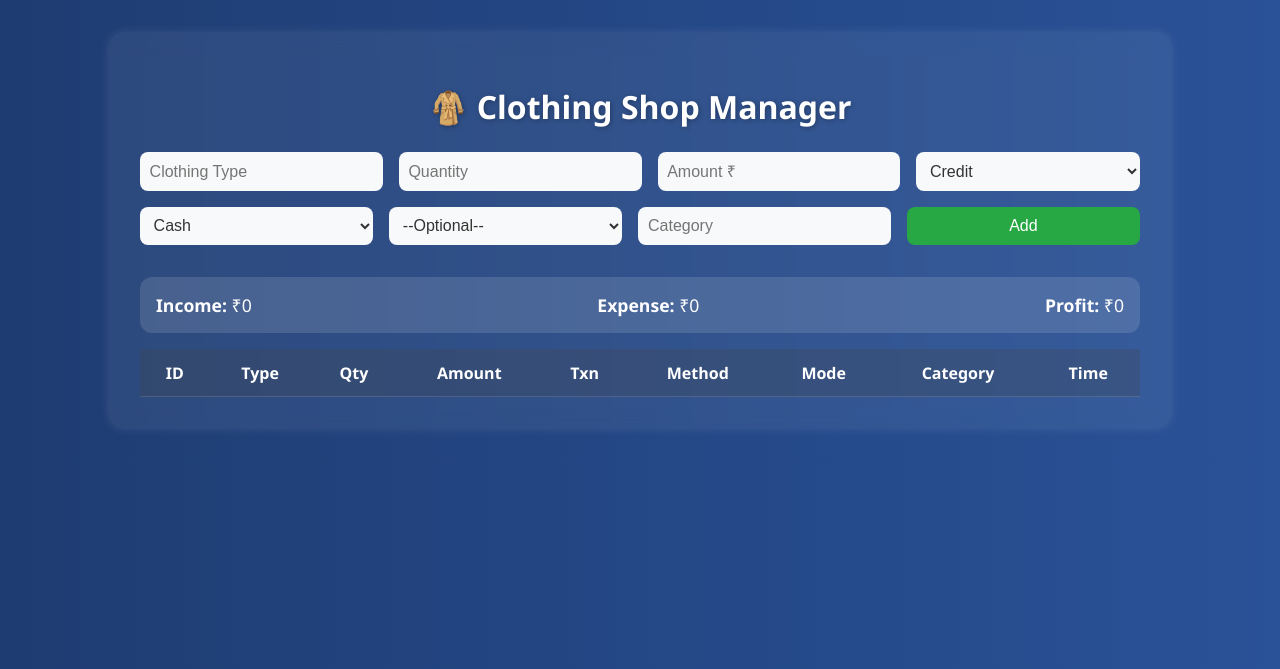
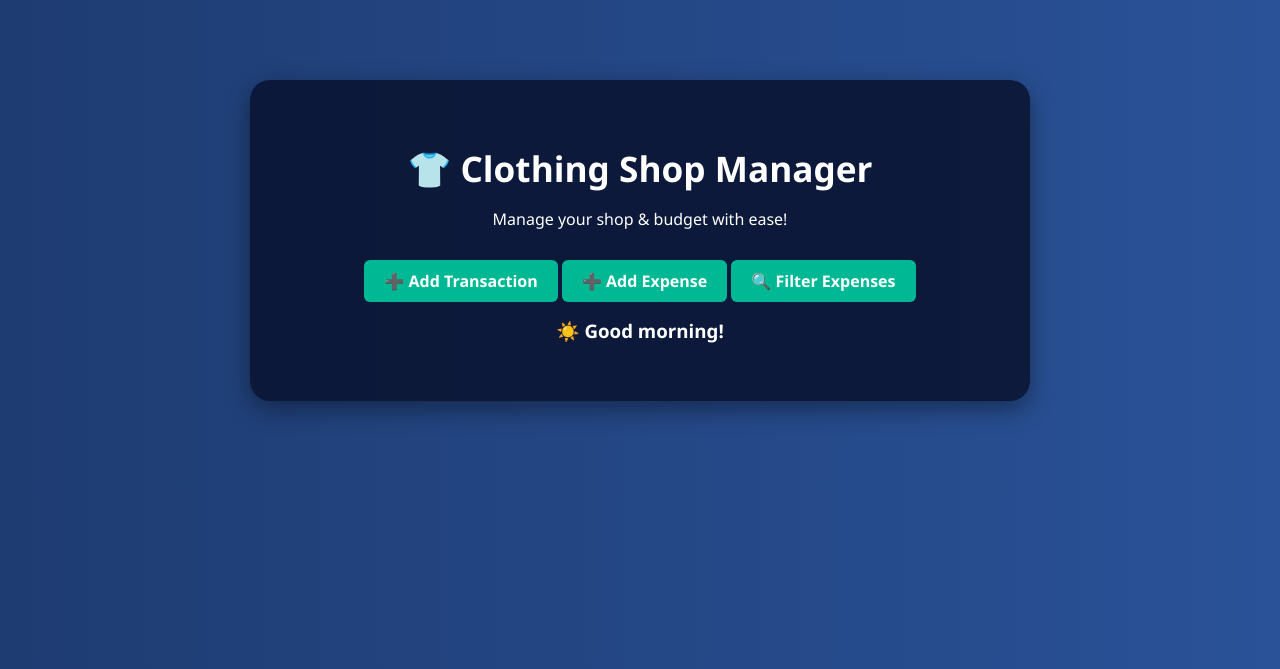
Before and after one commit to Irenesabu28/BUDDGET-TRACKER, a Flask app: page / in a window 1280 px wide. Shown: the top 669 px of the page. Run offline with Flask 3, Linux system fonts and the light colour scheme; data that the repository does not hold is empty; some libraries are stand-ins or nearby versions.

Commit message:
fuctioning mode

```diff
--- a/Static/script.js
+++ /dev/null
@@ -1,48 +0,0 @@
-document.addEventListener("DOMContentLoaded", () => {
-    const form = document.getElementById("transactionForm");
-    const tableBody = document.getElementById("transactionTableBody");
-    const incomeEl = document.getElementById("income");
-    const expenseEl = document.getElementById("expense");
-    const profitEl = document.getElementById("profit");
-
-    const fetchData = async () => {
-        const res = await fetch("/api/transactions");
-        const data = await res.json();
-
-        // Clear table
-        tableBody.innerHTML = "";
-        data.transactions.forEach(tx => {
-            const row = `<tr>
-                <td>${tx[0]}</td><td>${tx[1]}</td><td>${tx[2]}</td>
-                <td>₹${tx[3]}</td><td>${tx[4]}</td><td>${tx[5]}</td>
-                <td>${tx[6] || "-"}</td><td>${tx[7]}</td><td>${tx[8]}</td>
-            </tr>`;
-            tableBody.innerHTML += row;
-        });
-
-        incomeEl.textContent = data.summary.income;
-        expenseEl.textContent = data.summary.expense;
-        profitEl.textContent = data.summary.profit;
-    };
-
-    form.addEventListener("submit", async (e) => {
-        e.preventDefault();
-
-        const formData = new FormData(form);
-        const data = Object.fromEntries(formData.entries());
-
-        data.quantity = parseInt(data.quantity);
-        data.amount = parseFloat(data.amount);
-
-        await fetch("/api/transactions", {
-            method: "POST",
-            headers: { "Content-Type": "application/json" },
-            body: JSON.stringify(data)
-        });
-
-        form.reset();
-        fetchData();
-    });
-
-    fetchData();
-});
--- a/Static/style.css
+++ b/Static/style.css
@@ -1,110 +1,121 @@
 body {
+  margin: 0;
+  padding: 0;
   font-family: 'Segoe UI', Tahoma, Geneva, Verdana, sans-serif;
   background: linear-gradient(to right, #1e3c72, #2a5298);
   color: #fff;
-    margin: 0;
-    padding: 0;
 }
 
 .container {
-    max-width: 1000px;
-    margin: 2rem auto;
-    padding: 2rem;
-    background: #ffffff10;
-    border-radius: 16px;
-    box-shadow: 0 0 10px rgba(255, 255, 255, 0.1);
-    backdrop-filter: blur(10px);
+  max-width: 700px;
+  margin: 80px auto;
+  padding: 40px;
+  background-color: rgba(10, 20, 50, 0.9);
+  border-radius: 20px;
+  box-shadow: 0 8px 24px rgba(0,0,0,0.4);
+  text-align: center;
 }
 
 h1 {
-    text-align: center;
-    margin-bottom: 1.5rem;
+  font-size: 2.2rem;
+  margin-bottom: 10px;
   color: #ffffff;
-    text-shadow: 1px 1px 5px rgba(0, 0, 0, 0.3);
+}
+
+h2 {
+  font-size: 1.4rem;
+  margin-bottom: 20px;
+  color: #e0e0e0;
 }
 
 form {
   display: flex;
-    flex-wrap: wrap;
-    gap: 1rem;
-    margin-bottom: 2rem;
+  flex-direction: column;
+  gap: 15px;
+  margin-top: 20px;
 }
 
-form input,
-form select,
-form button {
-    padding: 0.6rem;
+input, select, textarea {
+  padding: 10px;
+  font-size: 1rem;
+  border-radius: 8px;
   border: none;
-    border-radius: 8px;
-    font-size: 1rem;
-    flex: 1 1 200px;
   outline: none;
+  width: 100%;
+  box-sizing: border-box;
 }
 
-form input,
-form select {
-    background-color: #f8f9fa;
-    color: #333;
+button {
+  padding: 12px 24px;
+  font-size: 1rem;
+  background-color: #00b894;
+  color: white;
+  border: none;
+  border-radius: 10px;
+  cursor: pointer;
+  transition: background 0.3s ease, transform 0.2s;
 }
 
-form button {
-    background-color: #28a745;
+button:hover {
+  background-color: #019875;
+  transform: scale(1.05);
+}
+
+/* Home Page Action Buttons */
+.button-group {
+  margin-top: 30px;
+}
+
+.action-button {
+  background-color: #00b894;
   color: white;
-    cursor: pointer;
+  padding: 10px 20px;
+  border: none;
+  border-radius: 6px;
+  text-decoration: none;
+  font-weight: bold;
+  display: inline-block;
   transition: background-color 0.3s ease;
 }
 
-form button:hover {
-    background-color: #218838;
+.action-button:hover {
+  background-color: #019875;
 }
 
-.summary {
-    display: flex;
-    justify-content: space-between;
-    background-color: #ffffff20;
-    padding: 1rem;
-    border-radius: 12px;
-    margin-bottom: 1rem;
-    text-align: center;
+
+/* Back to home button */
+.back-home-btn {
+  display: inline-block;
+  margin-top: 25px;
+  padding: 10px 20px;
+  background-color: #ff7675;
+  color: white;
+  text-decoration: none;
+  border-radius: 8px;
+  font-weight: bold;
+  transition: background 0.3s ease, transform 0.2s;
 }
 
-.summary p {
-    font-size: 1.1rem;
-    margin: 0;
+.back-home-btn:hover {
+  background-color: #d63031;
+  transform: scale(1.05);
 }
 
+/* Expenses Table */
 table {
   width: 100%;
   border-collapse: collapse;
-    background-color: #ffffff15;
+  margin-top: 30px;
+}
+
+th, td {
+  padding: 12px 16px;
+  border-bottom: 1px solid #ccc;
+  text-align: center;
   color: #fff;
 }
 
-thead {
-    background-color: #00000030;
+th {
+  background-color: #34495e;
+  color: #ecf0f1;
 }
-
-th, td {
-    padding: 0.8rem;
-    text-align: center;
-    border-bottom: 1px solid #ffffff20;
-}
-
-tr:hover {
-    background-color: #ffffff10;
-}
-
-@media screen and (max-width: 768px) {
-    form {
-        flex-direction: column;
-    }
-
-    .summary {
-        flex-direction: column;
-        gap: 0.5rem;
-    }
-
-    th, td {
-        font-size: 0.9rem;
-    }
-}
--- a/app.py
+++ b/app.py
@@ -1,60 +1,102 @@
-from flask import Flask, render_template, request, jsonify
+from flask import Flask, render_template, request, redirect, url_for
 import psycopg2
-from datetime import datetime
+from psycopg2.extras import RealDictCursor
 
 app = Flask(__name__)
 
+# Database connection config
 DB_CONFIG = {
+    'dbname': 'your_database_name',
+    'user': 'your_db_user',
+    'password': 'root',
     'host': 'localhost',
-    'user': 'postgres',
-    'password': 'root',
-    'database': 'budget_db'
+    'port': '5432'
 }
 
 def get_db_connection():
-    return psycopg2.connect(**DB_CONFIG)
+    return psycopg2.connect(**DB_CONFIG, cursor_factory=RealDictCursor)
 
 @app.route('/')
 def index():
     return render_template('index.html')
 
-@app.route('/api/transactions', methods=['GET', 'POST'])
-def transactions():
-    conn = get_db_connection()
-    cur = conn.cursor()
+@app.route('/add_transaction', methods=['GET', 'POST'])
+def add_transaction():
+    if request.method == 'POST':
+        data = request.form
+        try:
+            conn = get_db_connection()
+            cur = conn.cursor()
+            cur.execute("""
+                INSERT INTO transactions
+                (item, amount, transaction_type, payment_method, mode_of_transaction, date)
+                VALUES (%s, %s, %s, %s, %s, %s)
+            """, (
+                data['item'],
+                float(data['amount']),
+                data['transaction_type'],
+                data['payment_method'],
+                data['mode_of_transaction'],
+                data['date']
+            ))
+            conn.commit()
+            cur.close()
+            conn.close()
+            return redirect(url_for('index'))
+        except Exception as e:
+            return f"Error: {e}"
+    return render_template('add_transactions.html')
 
+@app.route('/add_expense', methods=['GET', 'POST'])
+def add_expense():
     if request.method == 'POST':
-        data = request.json
-        cur.execute('''
-            INSERT INTO transactions (clothing_type, quantity, amount, transaction_type,
-                payment_method, mode_of_transaction, category, timestamp)
-            VALUES (%s, %s, %s, %s, %s, %s, %s, %s)
-        ''', (
-            data['clothing_type'], data['quantity'], data['amount'], data['transaction_type'],
-            data['payment_method'], data['mode_of_transaction'] or None, data['category'], datetime.now()
-        ))
-        conn.commit()
+        data = request.form
+        try:
+            conn = get_db_connection()
+            cur = conn.cursor()
+            cur.execute("""
+                INSERT INTO expenses (category, amount, date, description)
+                VALUES (%s, %s, %s, %s)
+            """, (
+                data['category'],
+                float(data['amount']),
+                data['date'],
+                data['description']
+            ))
+            conn.commit()
+            cur.close()
+            conn.close()
+            return redirect(url_for('index'))
+        except Exception as e:
+            return f"Error: {e}"
+    return render_template('add_expense.html')
 
-    cur.execute("SELECT * FROM transactions ORDER BY timestamp DESC")
-    rows = cur.fetchall()
+@app.route('/filter_expenses', methods=['GET', 'POST'])
+def filter_expenses():
+    filtered_data = []
+    if request.method == 'POST':
+        start_date = request.form['start_date']
+        end_date = request.form['end_date']
+        category = request.form.get('category')
 
-    cur.execute("SELECT COALESCE(SUM(amount), 0) FROM transactions WHERE transaction_type = 'Credit'")
-    income = cur.fetchone()[0]
-    cur.execute("SELECT COALESCE(SUM(amount), 0) FROM transactions WHERE transaction_type = 'Debit'")
-    expense = cur.fetchone()[0]
-    profit = income - expense
+        query = "SELECT * FROM expenses WHERE date BETWEEN %s AND %s"
+        params = [start_date, end_date]
 
-    cur.close()
-    conn.close()
+        if category:
+            query += " AND category = %s"
+            params.append(category)
 
-    return jsonify({
-        "transactions": rows,
-        "summary": {
-            "income": income,
-            "expense": expense,
-            "profit": profit
-        }
-    })
+        try:
+            conn = get_db_connection()
+            cur = conn.cursor()
+            cur.execute(query, tuple(params))
+            filtered_data = cur.fetchall()
+            cur.close()
+            conn.close()
+        except Exception as e:
+            return f"Error: {e}"
+
+    return render_template('filter_expense.html', expenses=filtered_data)
 
 if __name__ == '__main__':
     app.run(debug=True)
--- /dev/null
+++ b/static/home.js
@@ -0,0 +1,29 @@
+document.addEventListener("DOMContentLoaded", () => {
+    const buttons = document.querySelectorAll(".button-link");
+
+    buttons.forEach((button) => {
+      button.addEventListener("mouseover", () => {
+        button.classList.add("hovered");
+      });
+
+      button.addEventListener("mouseout", () => {
+        button.classList.remove("hovered");
+      });
+    });
+
+    // Optional: Dynamic greeting based on time
+    const greeting = document.createElement("h3");
+    greeting.style.textAlign = "center";
+    greeting.style.marginTop = "1rem";
+
+    const hour = new Date().getHours();
+    if (hour < 12) {
+      greeting.textContent = "☀️ Good morning!";
+    } else if (hour < 18) {
+      greeting.textContent = "🌤️ Good afternoon!";
+    } else {
+      greeting.textContent = "🌙 Good evening!";
+    }
+
+    document.querySelector(".container").appendChild(greeting);
+  });
--- a/templates/index.html
+++ b/templates/index.html
@@ -1,49 +1,25 @@
 <!DOCTYPE html>
 <html lang="en">
 <head>
-    <meta charset="UTF-8">
-    <title>Clothing Shop Manager</title>
-    <link rel="stylesheet" href="/static/style.css">
+  <meta charset="UTF-8" />
+  <meta name="viewport" content="width=device-width, initial-scale=1.0"/>
+  <title>Budget Tracker Home</title>
+  <link rel="stylesheet" href="{{ url_for('static', filename='style.css') }}">
 </head>
 <body>
-<div class="container">
-    <h1>🧥 Clothing Shop Manager</h1>
-    <form id="transactionForm">
-        <input name="clothing_type" placeholder="Clothing Type" required>
-        <input name="quantity" type="number" placeholder="Quantity" required>
-        <input name="amount" type="number" step="0.01" placeholder="Amount ₹" required>
-        <select name="transaction_type" required>
-            <option value="Credit">Credit</option>
-            <option value="Debit">Debit</option>
-        </select>
-        <select name="payment_method" required>
-            <option value="Cash">Cash</option>
-            <option value="Card">Card</option>
-            <option value="Online">Online</option>
-        </select>
-        <select name="mode_of_transaction">
-            <option value="">--Optional--</option>
-            <option>UPI</option><option>Wallet</option><option>NEFT</option>
-            <option>RTGS</option><option>IMPS</option><option>Google Pay</option>
-            <option>PhonePe</option><option>Paytm</option><option>Net Banking</option>
-        </select>
-        <input name="category" placeholder="Category" required>
-        <button type="submit">Add</button>
-    </form>
+  <div class="container home-container">
+    <h1>👕 Clothing Shop Manager </h1>
+    <p class="subtitle">Manage your shop & budget with ease!</p>
 
-    <div class="summary">
-        <p><strong>Income:</strong> ₹<span id="income">0</span></p>
-        <p><strong>Expense:</strong> ₹<span id="expense">0</span></p>
-        <p><strong>Profit:</strong> ₹<span id="profit">0</span></p>
-    </div>
+    <div class="button-group">
+        <a href="/add_transaction" class="action-button">➕ Add Transaction</a>
+        <a href="/add_expense" class="action-button">➕ Add Expense</a>
+        <a href="/filter_expenses" class="action-button">🔍 Filter Expenses</a>
+      </div>
 
-    <table>
-        <thead>
-        <tr><th>ID</th><th>Type</th><th>Qty</th><th>Amount</th><th>Txn</th><th>Method</th><th>Mode</th><th>Category</th><th>Time</th></tr>
-        </thead>
-        <tbody id="transactionTableBody"></tbody>
-    </table>
-</div>
-<script src="/static/script.js"></script>
+    <div id="greeting-message" class="greeting-message"></div>
+  </div>
+
+  <script src="{{ url_for('static', filename='home.js') }}"></script>
 </body>
 </html>
```
Also changed, not shown: static/expense.js (added, +28 -0 lines), static/filter.js (added, +44 -0 lines), static/transaction.js (added, +28 -0 lines), templates/add_expense.html (added, +23 -0 lines), templates/add_transactions.html (added, +37 -0 lines), templates/filter_expense.html (added, +34 -0 lines), 1 other file. Lines whose indentation alone changed are shown as unchanged.
